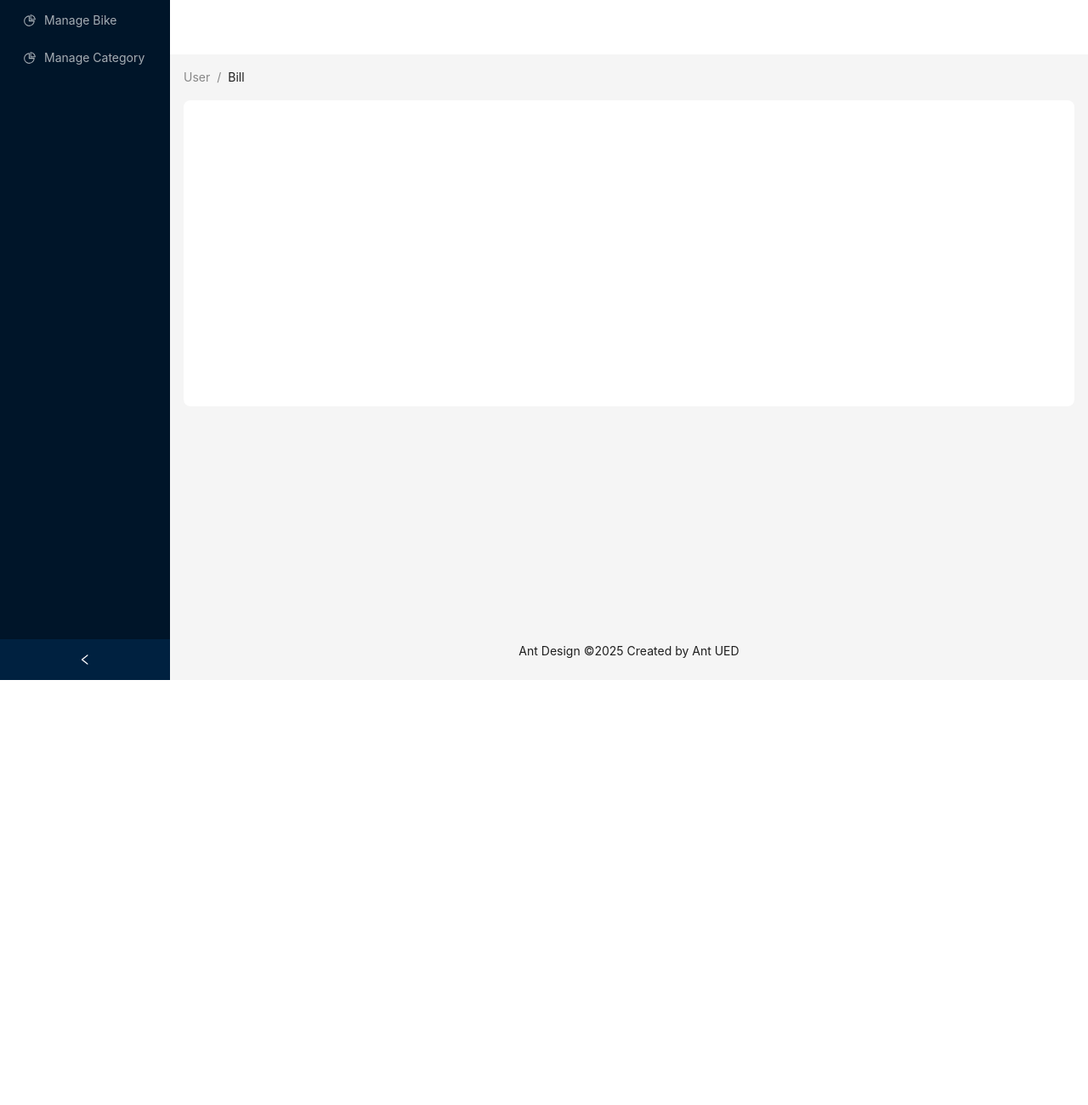
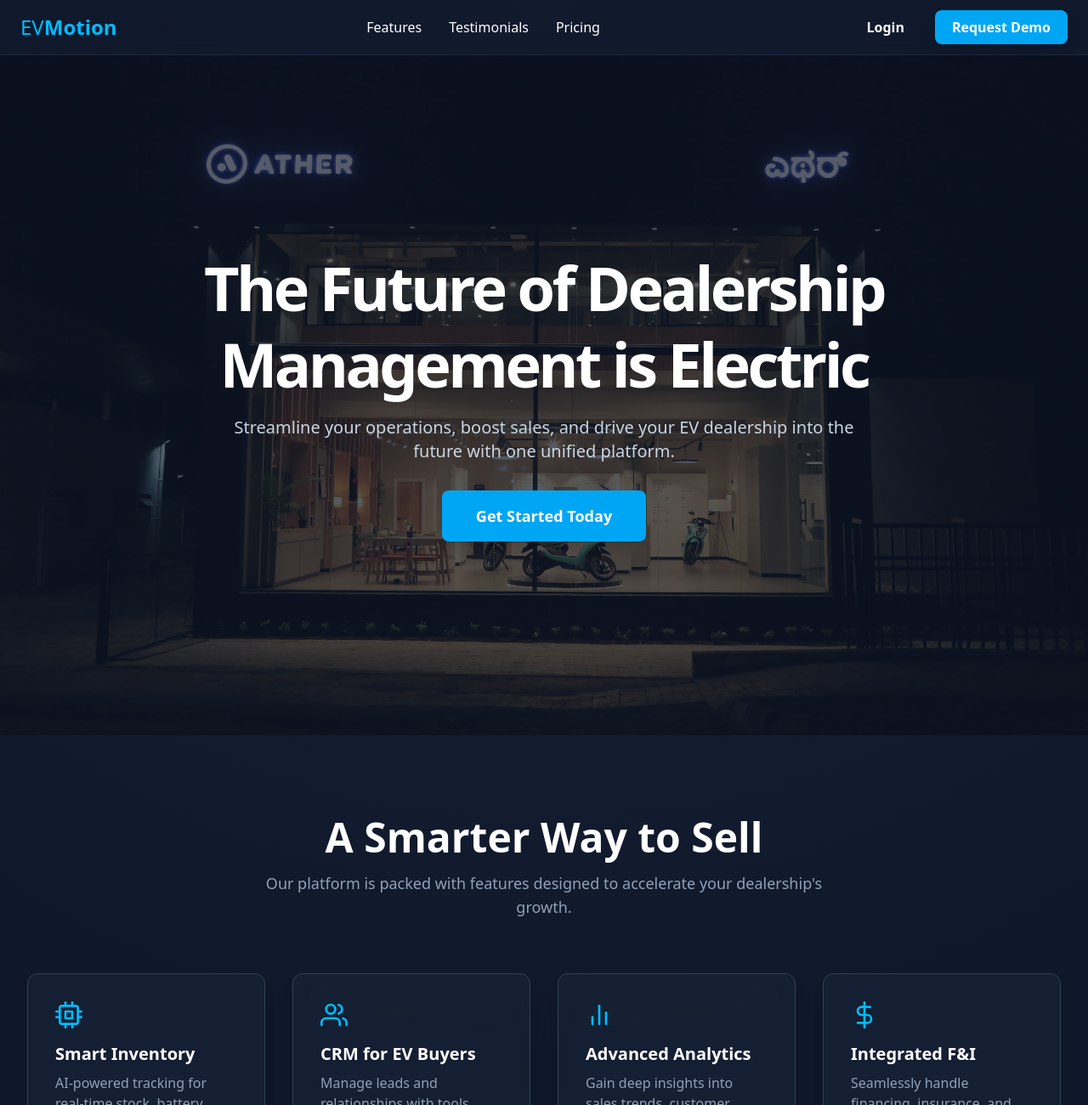
Before and after one commit to KhazikNibab/SWP_FE_G3, a React (Vite) app: page / in a window 1280 px wide. Shown: the top 1300 px of the page at 85% size. Before the commit the page ends 800 px from the top, so only its background shows below. Built offline with nearby package versions, Linux system fonts and the light colour scheme.

Commit message:
home page

```diff
--- a/package.json
+++ b/package.json
@@ -13,6 +13,7 @@
     "@tailwindcss/vite": "^4.1.14",
     "antd": "^5.27.4",
     "axios": "^1.12.2",
+    "embla-carousel-react": "^8.6.0",
     "framer-motion": "^12.23.24",
     "lucide-react": "^0.545.0",
     "react": "^19.1.1",
--- a/src/pages/home/index.jsx
+++ b/src/pages/home/index.jsx
@@ -1,21 +1,44 @@
 // src/HomePage.js
-import React from "react";
-import { useAnimation } from "framer-motion";
+import React, { useState, useEffect, useCallback } from "react";
+import { motion, useAnimation, AnimatePresence } from "framer-motion"; // <-- AnimatePresence is new
 import { useInView } from "react-intersection-observer";
+import evImage from "../../assets/ev.jpg";
+import useEmblaCarousel from "embla-carousel-react";
 import {
   FiArrowRight,
   FiBarChart2,
   FiCpu,
   FiUsers,
   FiDollarSign,
+  FiLogOut, // <-- New icon
 } from "react-icons/fi";
-import { useEffect } from "react";
 
-// Main Page Component
+// Main Page Component (UPDATED with state)
 const HomePage = () => {
+  const [user, setUser] = useState(null);
+
+  // Mock login function
+  const handleLogin = () => {
+    setUser({
+      name: "Alex Reid",
+      avatarUrl:
+        "https://images.unsplash.com/photo-1535713875002-d1d0cf377fde?q=80&w=2080&auto=format&fit=crop&ixlib=rb-4.0.3&ixid=M3wxMjA3fDB8MHxwaG90by1wYWdlfHx8fGVufDB8fHx8fA%3D%3D",
+    });
+  };
+
+  // Mock logout function
+  const handleLogout = () => {
+    setUser(null);
+  };
+
   return (
-    <div className="bg-slate-900 text-white font-sans">
-      <Header />
+    <div
+      className="bg-slate-900 text-white font-sans overflow-x-hidden"
+      style={{
+        backgroundImage: "radial-gradient(circle at top, #1e293b, #0f172a 30%)",
+      }}
+    >
+      <Header user={user} onLogin={handleLogin} onLogout={handleLogout} />
       <main>
         <HeroSection />
         <FeaturesSection />
@@ -28,47 +51,11 @@ const HomePage = () => {
   );
 };
 
-// Reusable component for scroll-triggered animations
-const AnimatedSection = ({ children }) => {
-  const controls = useAnimation();
-  const [ref, inView] = useInView({
-    triggerOnce: true,
-    threshold: 0.1,
-  });
-
-  useEffect(() => {
-    if (inView) {
-      controls.start("visible");
-    }
-  }, [controls, inView]);
-
-  const variants = {
-    hidden: { opacity: 0, y: 50 },
-    visible: {
-      opacity: 1,
-      y: 0,
-      transition: { duration: 0.6, ease: "easeOut" },
-    },
-  };
-
+// 1. Header Component (COMPLETE OVERHAUL)
+const Header = ({ user, onLogin, onLogout }) => {
   return (
-    <motion.section
-      ref={ref}
-      initial="hidden"
-      animate={controls}
-      variants={variants}
-      className="py-20 px-4 sm:px-6 lg:px-8"
-    >
-      {children}
-    </motion.section>
-  );
-};
-
-// 1. Header Component
-const Header = () => {
-  return (
-    <header className="sticky top-0 bg-slate-900 bg-opacity-80 backdrop-blur-md z-50">
-      <nav className="container mx-auto px-6 py-4 flex justify-between items-center">
+    <header className="sticky top-0 bg-slate-900/80 backdrop-blur-md z-50 border-b border-slate-800">
+      <nav className="container mx-auto px-6 py-3 flex justify-between items-center">
         <div className="text-2xl font-bold text-sky-400">
           <span className="font-light">EV</span>Motion
         </div>
@@ -91,70 +78,175 @@ const Header = () => {
           >
             Pricing
           </a>
-          <a
-            href="#"
-            className="hover:text-sky-400 transition-colors duration-300"
+        </div>
+
+        {/* Conditional rendering for Login/User Profile */}
+        <div className="flex items-center space-x-4">
+          <AnimatePresence mode="wait">
+            {user ? (
+              // -- LOGGED IN STATE --
+              <motion.div
+                key="user-profile"
+                initial={{ opacity: 0, x: 20 }}
+                animate={{ opacity: 1, x: 0 }}
+                exit={{ opacity: 0, x: 20 }}
+                transition={{ duration: 0.3 }}
+                className="flex items-center space-x-4"
               >
-            Contact
-          </a>
-        </div>
+                <span className="font-medium text-slate-300 hidden sm:block">
+                  Welcome, {user.name.split(" ")[0]}
+                </span>
+                <motion.img
+                  src={user.avatarUrl}
+                  alt={user.name}
+                  className="w-10 h-10 rounded-full border-2 border-sky-400 object-cover"
+                  whileHover={{ scale: 1.1, rotate: 5 }}
+                />
+                <motion.button
+                  onClick={onLogout}
+                  whileHover={{ scale: 1.1 }}
+                  whileTap={{ scale: 0.9 }}
+                  className="p-2 rounded-full hover:bg-slate-700 transition-colors"
+                  title="Logout"
+                >
+                  <FiLogOut size={20} />
+                </motion.button>
+              </motion.div>
+            ) : (
+              // -- LOGGED OUT STATE --
+              <motion.div
+                key="login-buttons"
+                initial={{ opacity: 0, x: -20 }}
+                animate={{ opacity: 1, x: 0 }}
+                exit={{ opacity: 0, x: -20 }}
+                transition={{ duration: 0.3 }}
+                className="flex items-center space-x-4"
+              >
+                <motion.button
+                  onClick={onLogin}
+                  whileHover={{ scale: 1.05 }}
+                  whileTap={{ scale: 0.95 }}
+                  className="font-bold py-2 px-5 rounded-lg hover:bg-slate-800 transition-all duration-300"
+                >
+                  Login
+                </motion.button>
                 <motion.button
                   whileHover={{ scale: 1.05 }}
                   whileTap={{ scale: 0.95 }}
-          className="hidden md:block bg-sky-500 hover:bg-sky-600 text-white font-bold py-2 px-6 rounded-lg shadow-lg transition-all duration-300"
+                  className="bg-sky-500 hover:bg-sky-600 text-white font-bold py-2 px-5 rounded-lg shadow-lg transition-all duration-300"
                 >
-          Request a Demo
+                  Request Demo
                 </motion.button>
+              </motion.div>
+            )}
+          </AnimatePresence>
+        </div>
       </nav>
     </header>
   );
 };
 
-// 2. Hero Section Component
-const HeroSection = () => {
-  const containerVariants = {
-    hidden: { opacity: 0 },
+// --- All other components below remain unchanged ---
+
+// Reusable component for scroll-triggered animations (FIXED)
+const AnimatedSection = ({ children, className }) => {
+  const controls = useAnimation();
+  const [ref, inView] = useInView({
+    triggerOnce: true,
+    threshold: 0.1,
+  });
+
+  useEffect(() => {
+    if (inView) {
+      controls.start("visible");
+    }
+  }, [controls, inView]);
+
+  const variants = {
+    hidden: { opacity: 0, y: 50 },
     visible: {
       opacity: 1,
-      transition: { staggerChildren: 0.2, delayChildren: 0.3 },
+      y: 0,
+      transition: {
+        duration: 0.8,
+        ease: "easeInOut",
+      },
     },
   };
 
-  const itemVariants = {
-    hidden: { y: 20, opacity: 0 },
-    visible: { y: 0, opacity: 1, transition: { duration: 0.5 } },
+  return (
+    <motion.section
+      ref={ref}
+      initial="hidden"
+      animate={controls}
+      variants={variants}
+      className={`py-24 px-4 sm:px-6 lg:px-8 ${className || ""}`}
+    >
+      {children}
+    </motion.section>
+  );
 };
 
+// 2. Hero Section Component
+const HeroSection = () => {
   return (
     <section className="relative h-screen flex items-center justify-center overflow-hidden">
-      <div className="absolute inset-0 z-0">
+      <motion.div
+        className="absolute inset-0 z-0"
+        animate={{
+          background: [
+            "linear-gradient(120deg, #0c4a6e 0%, #0284c7 50%, #38bdf8 100%)",
+            "linear-gradient(120deg, #38bdf8 0%, #0284c7 50%, #0c4a6e 100%)",
+            "linear-gradient(120deg, #0c4a6e 0%, #0284c7 50%, #38bdf8 100%)",
+          ],
+        }}
+        transition={{
+          duration: 15,
+          repeat: Infinity,
+          repeatType: "mirror",
+          ease: "easeInOut",
+        }}
+      />
+      <div className="absolute inset-0 z-10">
         <img
-          src="https://images.unsplash.com/photo-1617886322207-6f504e7472c5?q=80&w=2070&auto=format&fit=crop&ixlib=rb-4.0.3&ixid=M3wxMjA3fDB8MHxwaG90by1wYWdlfHx8fGVufDB8fHx8fA%3D%3D"
-          alt="EV Charging"
+          src={evImage}
+          alt="EV on the road at night"
           className="w-full h-full object-cover"
         />
-        <div className="absolute inset-0 bg-slate-900 bg-opacity-60 backdrop-blur-sm"></div>
+        <div className="absolute inset-0 bg-slate-900/70"></div>
       </div>
+
       <motion.div
-        className="relative z-10 text-center container mx-auto px-6"
-        variants={containerVariants}
+        className="relative z-20 text-center container mx-auto px-6"
         initial="hidden"
         animate="visible"
+        variants={{ visible: { transition: { staggerChildren: 0.2 } } }}
       >
         <motion.h1
-          className="text-4xl md:text-6xl lg:text-7xl font-extrabold text-white leading-tight mb-4"
-          variants={itemVariants}
+          className="text-4xl md:text-6xl lg:text-7xl font-extrabold text-white leading-tight mb-4 tracking-tighter"
+          variants={{
+            hidden: { opacity: 0, y: 20 },
+            visible: { opacity: 1, y: 0 },
+          }}
         >
           The Future of Dealership Management is Electric
         </motion.h1>
         <motion.p
           className="text-lg md:text-xl text-slate-300 max-w-3xl mx-auto mb-8"
-          variants={itemVariants}
+          variants={{
+            hidden: { opacity: 0, y: 20 },
+            visible: { opacity: 1, y: 0 },
+          }}
         >
           Streamline your operations, boost sales, and drive your EV dealership
           into the future with one unified platform.
         </motion.p>
-        <motion.div variants={itemVariants}>
+        <motion.div
+          variants={{
+            hidden: { opacity: 0, y: 20 },
+            visible: { opacity: 1, y: 0 },
+          }}
+        >
           <motion.button
             whileHover={{
               scale: 1.05,
@@ -174,25 +266,25 @@ const HeroSection = () => {
 // 3. Features Section Component
 const features = [
   {
-    icon: <FiCpu size={32} className="text-sky-400" />,
+    icon: <FiCpu size={32} />,
     title: "Smart Inventory",
     description:
-      "AI-powered inventory tracking for real-time stock levels, battery health, and charging status.",
+      "AI-powered tracking for real-time stock, battery health, and charging status.",
   },
   {
-    icon: <FiUsers size={32} className="text-sky-400" />,
+    icon: <FiUsers size={32} />,
     title: "CRM for EV Buyers",
     description:
-      "Manage leads and customer relationships with tools tailored for the modern electric vehicle buyer.",
+      "Manage leads and relationships with tools tailored for the modern EV buyer.",
   },
   {
-    icon: <FiBarChart2 size={32} className="text-sky-400" />,
+    icon: <FiBarChart2 size={32} />,
     title: "Advanced Analytics",
     description:
-      "Gain deep insights into sales trends, customer demographics, and service performance.",
+      "Gain deep insights into sales trends, customer demographics, and performance.",
   },
   {
-    icon: <FiDollarSign size={32} className="text-sky-400" />,
+    icon: <FiDollarSign size={32} />,
     title: "Integrated F&I",
     description:
       "Seamlessly handle financing, insurance, and EV-specific incentives and rebates.",
@@ -202,11 +294,11 @@ const features = [
 const FeaturesSection = () => (
   <AnimatedSection>
     <div className="container mx-auto" id="features">
-      <div className="text-center mb-12">
-        <h2 className="text-3xl md:text-4xl font-bold mb-4">
+      <div className="text-center mb-16">
+        <h2 className="text-4xl md:text-5xl font-bold mb-4">
           A Smarter Way to Sell
         </h2>
-        <p className="text-slate-400 max-w-2xl mx-auto">
+        <p className="text-slate-400 text-lg max-w-2xl mx-auto">
           Our platform is packed with features designed to accelerate your
           dealership's growth.
         </p>
@@ -215,15 +307,16 @@ const FeaturesSection = () => (
         {features.map((feature, index) => (
           <motion.div
             key={index}
-            className="bg-slate-800 p-8 rounded-xl shadow-lg border border-slate-700"
+            className="bg-slate-800/50 p-8 rounded-xl shadow-lg border border-slate-700 backdrop-blur-sm"
             whileHover={{
               y: -10,
               scale: 1.03,
               borderColor: "rgb(56, 189, 248)",
+              background: "rgba(30, 41, 59, 0.8)",
             }}
             transition={{ duration: 0.3 }}
           >
-            <div className="mb-4">{feature.icon}</div>
+            <div className="mb-4 text-sky-400">{feature.icon}</div>
             <h3 className="text-xl font-bold mb-2">{feature.title}</h3>
             <p className="text-slate-400">{feature.description}</p>
           </motion.div>
@@ -234,16 +327,15 @@ const FeaturesSection = () => (
 );
 
 // 4. Dashboard Showcase Component
-const DashboardShowcase = () => {
-  return (
+const DashboardShowcase = () => (
   <AnimatedSection>
     <div className="container mx-auto text-center">
-        <h2 className="text-3xl md:text-4xl font-bold mb-4">
+      <h2 className="text-4xl md:text-5xl font-bold mb-4">
         Your Entire Dealership, in One View
       </h2>
-        <p className="text-slate-400 max-w-3xl mx-auto mb-12">
+      <p className="text-slate-400 text-lg max-w-3xl mx-auto mb-12">
         From inventory to sales and service, our intuitive dashboard gives you
-          complete control and visibility over your operations.
+        complete control and visibility.
       </p>
       <motion.div
         className="relative"
@@ -252,20 +344,18 @@ const DashboardShowcase = () => {
         viewport={{ once: true, amount: 0.5 }}
         transition={{ duration: 0.8 }}
       >
-          <div className="absolute -inset-2 bg-gradient-to-r from-sky-500 to-indigo-600 rounded-2xl blur-xl opacity-50"></div>
+        <div className="absolute -inset-2 bg-gradient-to-r from-sky-500 to-indigo-600 rounded-2xl blur-xl opacity-40"></div>
         <img
           src="https://images.unsplash.com/photo-1551288049-bebda4e38f71?q=80&w=2070&auto=format&fit=crop&ixlib=rb-4.0.3&ixid=M3wxMjA3fDB8MHxwaG90by1wYWdlfHx8fGVufDB8fHx8fA%3D%3D"
           alt="Dashboard UI"
-            className="relative rounded-2xl shadow-2xl w-full"
+          className="relative rounded-2xl shadow-2xl w-full border-2 border-slate-700"
         />
       </motion.div>
     </div>
   </AnimatedSection>
 );
-};
 
-// 5. Testimonials Section
-const TestimonialsSection = () => {
+// 5. Testimonials Section (Carousel)
 const testimonials = [
   {
     quote:
@@ -283,37 +373,92 @@ const TestimonialsSection = () => {
     image:
       "https://images.unsplash.com/photo-1500648767791-00dcc994a43e?q=80&w=1974&auto=format&fit=crop&ixlib=rb-4.0.3&ixid=M3wxMjA3fDB8MHxwaG90by1wYWdlfHx8fGVufDB8fHx8fA%3D%3D",
   },
+  {
+    quote:
+      "Inventory management used to be a nightmare. With EVmotion, it's automated, accurate, and incredibly simple.",
+    name: "Jessica Williams",
+    title: "Operations Manager, Ion Drive",
+    image:
+      "https://images.unsplash.com/photo-1438761681033-6461ffad8d80?q=80&w=2070&auto=format&fit=crop&ixlib=rb-4.0.3&ixid=M3wxMjA3fDB8MHxwaG90by1wYWdlfHx8fGVufDB8fHx8fA%3D%3D",
+  },
 ];
 
+const DotButton = ({ selected, onClick }) => (
+  <button
+    className={`w-3 h-3 rounded-full mx-1 transition-all duration-300 ${
+      selected ? "bg-sky-400 scale-125" : "bg-slate-600"
+    }`}
+    type="button"
+    onClick={onClick}
+  />
+);
+
+const TestimonialsSection = () => {
+  const [emblaRef, emblaApi] = useEmblaCarousel({ loop: true });
+  const [selectedIndex, setSelectedIndex] = useState(0);
+  const [scrollSnaps, setScrollSnaps] = useState([]);
+
+  const scrollTo = useCallback(
+    (index) => emblaApi && emblaApi.scrollTo(index),
+    [emblaApi]
+  );
+
+  const onSelect = useCallback(() => {
+    if (!emblaApi) return;
+    setSelectedIndex(emblaApi.selectedScrollSnap());
+  }, [emblaApi, setSelectedIndex]);
+
+  useEffect(() => {
+    if (!emblaApi) return;
+    setScrollSnaps(emblaApi.scrollSnapList());
+    emblaApi.on("select", onSelect);
+    return () => emblaApi.off("select", onSelect);
+  }, [emblaApi, setScrollSnaps, onSelect]);
+
   return (
-    <AnimatedSection>
-      <div className="container mx-auto" id="testimonials">
-        <div className="text-center mb-12">
-          <h2 className="text-3xl md:text-4xl font-bold mb-4">
+    <AnimatedSection className="bg-slate-800/30" id="testimonials">
+      <div className="container mx-auto">
+        <div className="text-center mb-16">
+          <h2 className="text-4xl md:text-5xl font-bold mb-4">
             Trusted by Leading EV Dealerships
           </h2>
         </div>
-        <div className="grid md:grid-cols-2 gap-10">
+        <div className="overflow-hidden" ref={emblaRef}>
+          <div className="flex">
             {testimonials.map((testimonial, index) => (
               <div
+                className="flex-shrink-0 w-full md:w-1/2 lg:w-1/3 p-4"
                 key={index}
-              className="bg-slate-800 p-8 rounded-xl shadow-lg border border-slate-700"
               >
-              <p className="text-slate-300 italic mb-6">
+                <div className="bg-slate-800 h-full p-8 rounded-xl shadow-lg border border-slate-700 flex flex-col justify-between">
+                  <p className="text-slate-300 italic mb-6 text-lg">
                     "{testimonial.quote}"
                   </p>
-              <div className="flex items-center">
+                  <div className="flex items-center mt-auto">
                     <img
                       src={testimonial.image}
                       alt={testimonial.name}
-                  className="w-12 h-12 rounded-full object-cover mr-4"
+                      className="w-14 h-14 rounded-full object-cover mr-4 border-2 border-sky-400"
                     />
                     <div>
-                  <p className="font-bold">{testimonial.name}</p>
-                  <p className="text-sm text-slate-400">{testimonial.title}</p>
+                      <p className="font-bold text-white">{testimonial.name}</p>
+                      <p className="text-sm text-slate-400">
+                        {testimonial.title}
+                      </p>
                     </div>
                   </div>
                 </div>
+              </div>
+            ))}
+          </div>
+        </div>
+        <div className="flex justify-center mt-8">
+          {scrollSnaps.map((_, index) => (
+            <DotButton
+              key={index}
+              selected={index === selectedIndex}
+              onClick={() => scrollTo(index)}
+            />
           ))}
         </div>
       </div>
@@ -322,16 +467,15 @@ const TestimonialsSection = () => {
 };
 
 // 6. Call to Action (CTA) Section
-const CTASection = () => {
-  return (
+const CTASection = () => (
   <AnimatedSection>
-      <div className="container mx-auto text-center bg-slate-800 rounded-2xl p-12 md:p-20 relative overflow-hidden">
-        <div className="absolute -top-10 -right-10 w-40 h-40 bg-sky-500 rounded-full opacity-20 blur-2xl"></div>
-        <div className="absolute -bottom-10 -left-10 w-40 h-40 bg-indigo-500 rounded-full opacity-20 blur-2xl"></div>
-        <h2 className="text-3xl md:text-4xl font-bold mb-4">
+    <div className="container mx-auto text-center bg-slate-800/50 rounded-2xl p-12 md:p-20 relative overflow-hidden border border-slate-700">
+      <div className="absolute -top-10 -right-10 w-40 h-40 bg-sky-500 rounded-full opacity-10 blur-2xl"></div>
+      <div className="absolute -bottom-10 -left-10 w-40 h-40 bg-indigo-500 rounded-full opacity-10 blur-2xl"></div>
+      <h2 className="text-4xl md:text-5xl font-bold mb-4">
         Ready to Supercharge Your Dealership?
       </h2>
-        <p className="text-slate-400 max-w-2xl mx-auto mb-8">
+      <p className="text-slate-400 max-w-2xl mx-auto mb-8 text-lg">
         Schedule a personalized demo today and see how EVmotion can drive your
         business forward.
       </p>
@@ -348,14 +492,12 @@ const CTASection = () => {
     </div>
   </AnimatedSection>
 );
-};
 
 // 7. Footer Component
-const Footer = () => {
-  return (
+const Footer = () => (
   <footer className="bg-slate-900 border-t border-slate-800">
     <div className="container mx-auto px-6 py-8">
-        <div className="flex flex-col md:flex-row justify-between items-center">
+      <div className="flex flex-col md:flex-row justify-between items-center text-center md:text-left">
         <div className="text-xl font-bold text-sky-400 mb-4 md:mb-0">
           <span className="font-light">EV</span>Motion
         </div>
@@ -365,9 +507,6 @@ const Footer = () => {
           </a>
           <a href="#" className="hover:text-sky-400">
             About
-            </a>
-            <a href="#" className="hover:text-sky-400">
-              Careers
           </a>
           <a href="#" className="hover:text-sky-400">
             Privacy Policy
@@ -380,6 +519,5 @@ const Footer = () => {
     </div>
   </footer>
 );
-};
 
 export default HomePage;
--- a/src/pages/login/index.jsx
+++ b/src/pages/login/index.jsx
@@ -27,7 +27,7 @@ function LoginPage() {
   // --- Component State ---
   const [isLoading, setIsLoading] = useState(false);
   // Sử dụng message API của AntD để hiển thị thông báo động
-  const [contextHolder] = message.useMessage();
+  const [messageApi, contextHolder] = message.useMessage();
   const [form] = Form.useForm(); // Hook để tương tác với form
   const navigate = useNavigate();
 
```
Also changed, not shown: src/App.jsx (+6 -1 lines), src/assets/ev.jpg (added), 1 other file (tests, documents, lock files or other folders). Lines whose indentation alone changed are shown as unchanged.
